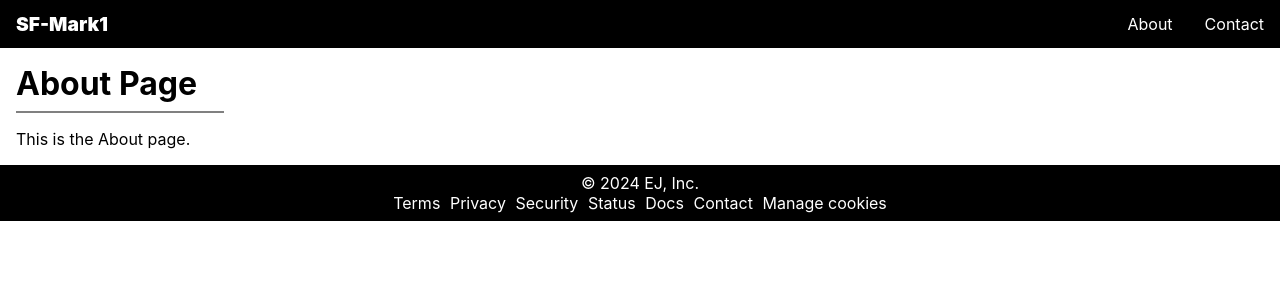
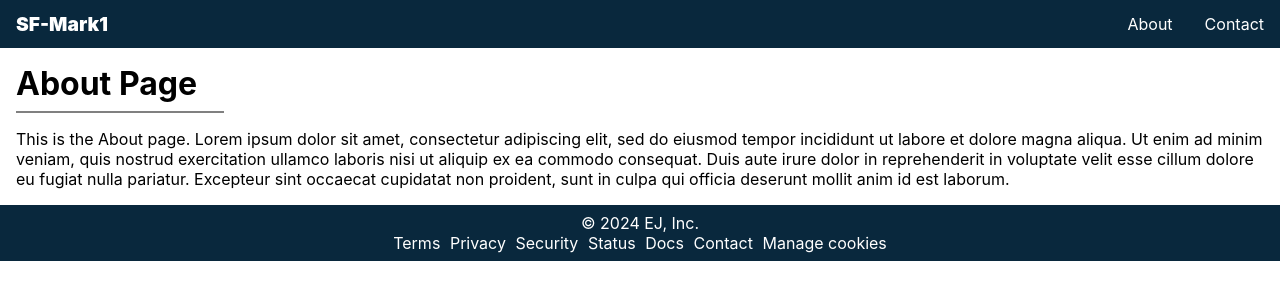
Before and after one commit to ej-rarus/smartfarm_reactapp, a React (Create React App) app: page /about in a window 1280 px wide. Shown: the top 300 px of the page. Built offline with nearby package versions, Linux system fonts and the light colour scheme.

Commit message:
Lorem ipsum

```diff
--- a/src/App.css
+++ b/src/App.css
@@ -1,10 +1,17 @@
+:root {
+  --primary-color: #09283d;
+  --secondary-color: #2ecc71;
+  --text-color: #333;
+}
+
+
 *{
   padding: 0;
   margin: 0;
 }
 
 .nav {
-  background-color: black;
+  background-color: var(--primary-color);
   color: white;
   height: 3rem;
   display: flex;
@@ -52,7 +59,7 @@
 
 
 footer {
-  background-color: black;
+  background-color: var(--primary-color);
   color: white;
   height: fit-content;
   display: flex;
--- a/src/pages/About.js
+++ b/src/pages/About.js
@@ -5,7 +5,7 @@ function About() {
     <div className='content-wrap'>
       <h1 className='page-title'>About Page</h1>
       <hr style={{border: 'none', height: '2px', backgroundColor: 'gray', width:'13rem', marginTop:"0.5rem"}}/>
-      <p className='page-content'>This is the About page.</p>
+      <p className='page-content'>This is the About page. Lorem ipsum dolor sit amet, consectetur adipiscing elit, sed do eiusmod tempor incididunt ut labore et dolore magna aliqua. Ut enim ad minim veniam, quis nostrud exercitation ullamco laboris nisi ut aliquip ex ea commodo consequat. Duis aute irure dolor in reprehenderit in voluptate velit esse cillum dolore eu fugiat nulla pariatur. Excepteur sint occaecat cupidatat non proident, sunt in culpa qui officia deserunt mollit anim id est laborum.</p>
     </div>
   );
 }
--- a/src/pages/Contact.js
+++ b/src/pages/Contact.js
@@ -5,7 +5,7 @@ function Contact() {
     <div className='content-wrap'>
       <h1 className='page-title'>Contact Page</h1>
       <hr style={{border: 'none', height: '2px', backgroundColor: 'gray', width:'13rem', marginTop:"0.5rem"}}/>
-      <p className='page-content'>Contact us here.</p>
+      <p className='page-content'>Contact us here. Lorem ipsum dolor sit amet, consectetur adipiscing elit, sed do eiusmod tempor incididunt ut labore et dolore magna aliqua. Ut enim ad minim veniam, quis nostrud exercitation ullamco laboris nisi ut aliquip ex ea commodo consequat. Duis aute irure dolor in reprehenderit in voluptate velit esse cillum dolore eu fugiat nulla pariatur. Excepteur sint occaecat cupidatat non proident, sunt in culpa qui officia deserunt mollit anim id est laborum.</p>
     </div>
   );
 }
```
